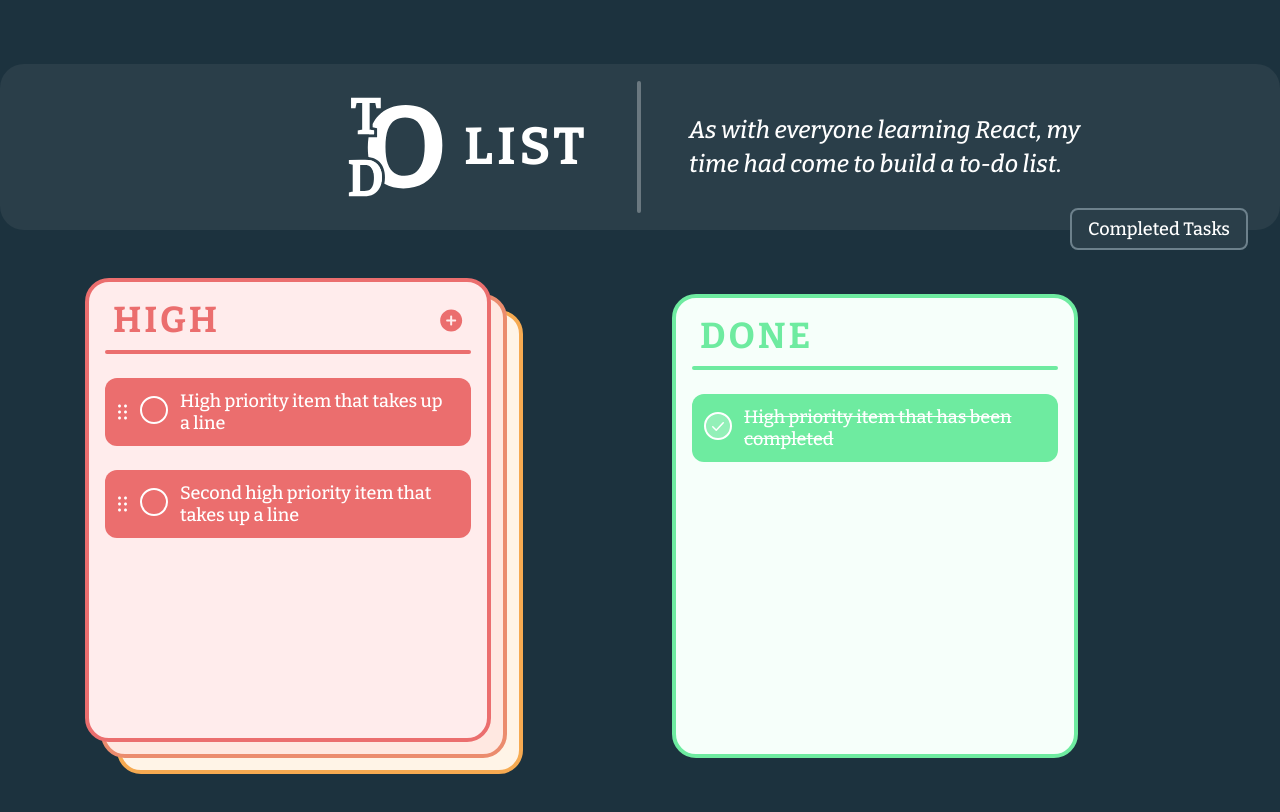
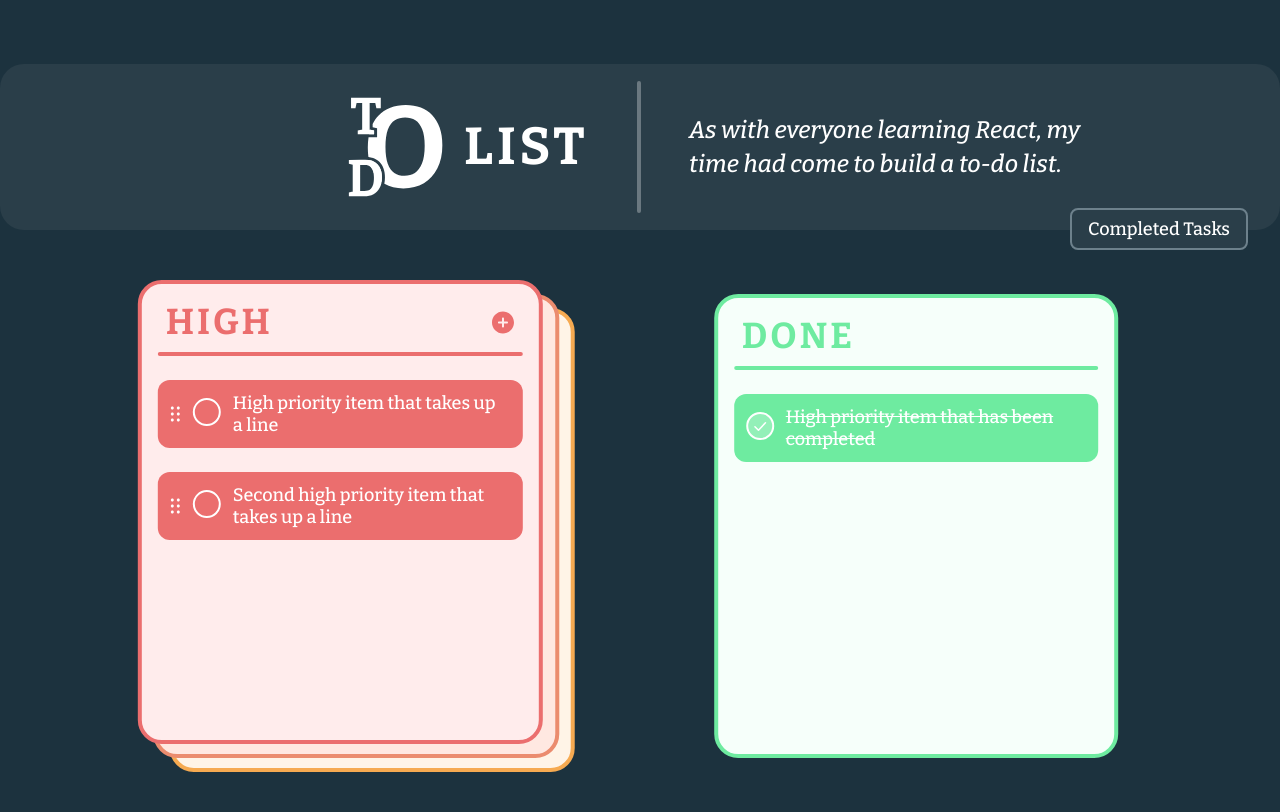
Before and after one commit to neilkurien/to-do-list, a React (Create React App) app: page / in a window 1280 px wide. Both pictures are taken after a click on the button "Completed Tasks". Shown: the top 812 px of the page. Built offline with nearby package versions, Linux system fonts and the light colour scheme.

Commit message:
completed task toggle animation works

```diff
--- a/src/App.js
+++ b/src/App.js
@@ -39,7 +39,13 @@ function App() {
 						tasks={tasks}
 					/>
 				</div>
-				<DoneBoard priority="Done" setTasks={setTasks} tasks={tasks} />
+				<div className="done-board-container">
+					<DoneBoard
+						priority="Done"
+						setTasks={setTasks}
+						tasks={tasks}
+					/>
+				</div>
 			</div>
 		</>
 	);
--- a/src/styles/_priority-board.scss
+++ b/src/styles/_priority-board.scss
@@ -2,7 +2,9 @@
 	min-height: inherit;
 	max-height: inherit;
 	width: 100%;
+	//min-width: 31.8%;
 	border-radius: 24px;
+	transition: all 0.75s ease;
 }
 
 .board-header {
@@ -58,6 +60,8 @@
 }
 
 .High {
+	position: relative;
+	z-index: 10;
 	background-color: $light-red;
 	border: 4px solid $red;
 	.separator {
@@ -75,6 +79,8 @@
 }
 
 .Medium {
+	position: relative;
+	z-index: 3;
 	background-color: $light-orange;
 	border: 4px solid $orange;
 	.separator {
@@ -92,6 +98,8 @@
 }
 
 .Low {
+	position: relative;
+	z-index: 2;
 	background-color: $light-yellow;
 	border: 4px solid $yellow;
 	.separator {
--- a/src/styles/app.scss
+++ b/src/styles/app.scss
@@ -75,59 +75,44 @@ button {
 }
 
 .board-container {
-	max-width: 100%;
-	max-height: 60vh;
-	min-width: 1080px;
-	min-height: 300px;
-	margin: 64px 0;
-	overflow: visible;
-
-	.priority-board.Done {
-		display: none;
-	}
+	margin-top: 64px;
+	width: 100%;
+	display: flex;
+	gap: 32px;
+	position: relative;
 }
 
 .priority-board-container {
-	display: grid;
-	grid-template-columns: 1fr 1fr 1fr;
-	column-gap: 32px;
-	//transition: all 0.5s ease;
+	display: flex;
+	gap: 32px;
+	transition: all 0.75s ease;
+	width: 100%;
+}
+
+.done-board-container {
+	width: 31.6%;
+	height: 100%;
+	position: absolute;
+	z-index: 1;
+	right: 0;
+	opacity: 0;
+	transform: translateX(100%);
+	transition: all 0.75s ease;
 }
 
 .board-container.show-done {
-	display: grid;
-	grid-template-columns: 1fr 1fr;
-	column-gap: 64px;
-
-	.priority-board-container {
-		width: 66.8%;
-		grid-template-columns: 1fr;
-		column-gap: 64px;
-		margin: 0 auto;
-		position: relative;
-
-		.priority-board.High {
-			position: absolute;
-			z-index: 10;
-			top: -16px;
-			left: -16px;
-		}
-		.priority-board.Medium {
-			position: absolute;
-			z-index: 5;
-			top: 0;
-			left: 0;
-		}
-		.priority-board.Low {
-			position: absolute;
-			z-index: 1;
-			top: 16px;
-			left: 16px;
-		}
+	.priority-board.High {
+		transform: translate(34%, -3%);
 	}
-	.priority-board.Done {
-		display: block;
-		width: 66.8%;
+	.priority-board.Medium {
+		transform: translate(-70%, 0);
+	}
+	.priority-board.Low {
+		transform: translate(-174%, 3%);
+	}
+	.done-board-container {
+		transform: translate(-40%, 0);
+		opacity: 1;
 	}
 }
 
```
